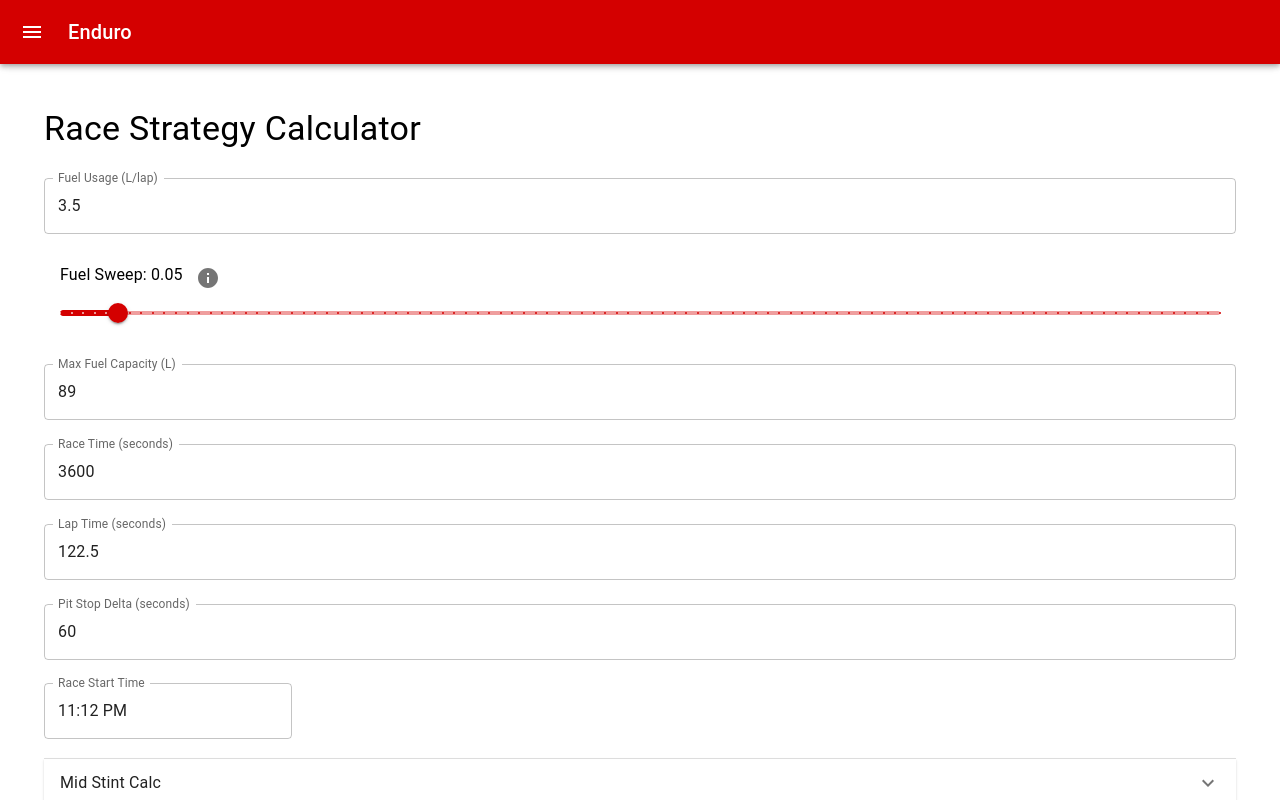
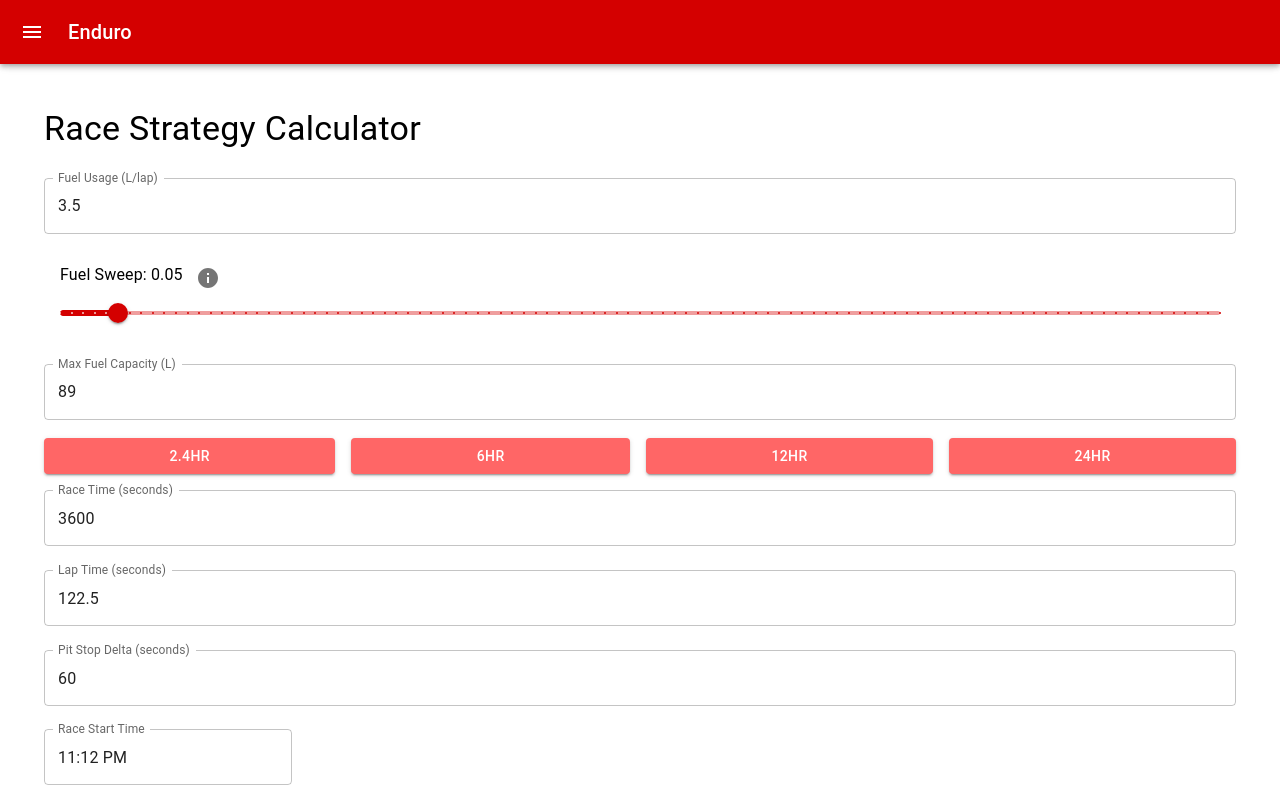
Before and after one commit to atxarib99/enduro, a React (Create React App) app in the folder web/: page /endurance-calc in a window 1280 px wide. Shown: the top 800 px of the page. Built offline with nearby package versions, Linux system fonts and the light colour scheme.

Commit message:
Added buttons to easily select common race lengths

```diff
--- a/web/src/App.tsx
+++ b/web/src/App.tsx
@@ -17,7 +17,7 @@ const App: React.FC = () => {
   const theme = createTheme({
     palette: {
         primary: {
-            light: '#d40000',
+            light: '#FF6666',
             main: '#d40000',
             dark: '#d40000',
             contrastText: '#fff',
--- a/web/src/EnduranceCalc.tsx
+++ b/web/src/EnduranceCalc.tsx
@@ -4,6 +4,7 @@ import { LocalizationProvider } from '@mui/x-date-pickers/LocalizationProvider';
 import { AdapterDayjs } from '@mui/x-date-pickers/AdapterDayjs';
 import { TimePicker } from '@mui/x-date-pickers/TimePicker';
 import { Accordion, AccordionActions, AccordionSummary, AccordionDetails, Box, Button, Checkbox, TextField, Typography, Table, TableBody, TableCell, TableContainer, TableHead, TableRow, Paper, Slider, Tooltip, IconButton } from '@mui/material';
+import { useTheme } from '@mui/material/styles';
 
 import { Info, ExpandMore } from '@mui/icons-material';
 
@@ -17,6 +18,10 @@ const EnduranceCalc: React.FC = () => {
   const [sweep, setSweep] = useState<number>(0.05); // Default to 0.05
   const [pitDelta, setPitDelta] = useState<number>(60); // Default to 0.05
   const [startTime, setStartTime] = useState<Dayjs | null>(dayjs());
+
+	const buttons = ["2.4hr", "6hr", "12hr", "24hr"];
+  const theme = useTheme();
+
 
   const handleInputChange = (
     event: React.ChangeEvent<HTMLInputElement>,
@@ -32,7 +37,7 @@ const EnduranceCalc: React.FC = () => {
     const data = { remainingFuel, fuelUsage, maxFuel, raceTime, lapTime, sweep, pitDelta, startTime };
 
     try {
-      const response = await fetch('https://dev.arib.dev:8001/enduro/v1/generate-strats', {
+      const response = await fetch('http://localhost:3001/enduro/v1/generate-strats', {
         method: 'POST',
         headers: {
           'Content-Type': 'application/json',
@@ -97,6 +102,36 @@ const EnduranceCalc: React.FC = () => {
             fullWidth
             margin="normal"
           />
+					<Box display="flex" width="100%" gap={2} sx={{marginTop: '10px'}}>
+						<Button
+							variant="contained"
+							sx={{ flexGrow: 1, backgroundColor: theme.palette.primary.light }}
+							onClick={() => setRaceTime(9600)}
+						>
+							2.4hr
+						</Button>
+						<Button
+							variant="contained"
+							sx={{ flexGrow: 1, backgroundColor: theme.palette.primary.light }}
+							onClick={() => setRaceTime(21600)}
+						>
+							6hr
+						</Button>
+						<Button
+							variant="contained"
+							sx={{ flexGrow: 1, backgroundColor: theme.palette.primary.light }}
+							onClick={() => setRaceTime(43200)}
+						>
+							12hr
+						</Button>
+						<Button
+							variant="contained"
+							sx={{ flexGrow: 1, backgroundColor: theme.palette.primary.light }}
+							onClick={() => setRaceTime(86400)}
+						>
+							24hr
+						</Button>
+					</Box>
           <TextField
             label="Race Time (seconds)"
             type="number"
```
Also changed, not shown: 1 other file (tests, documents, lock files or other folders).
